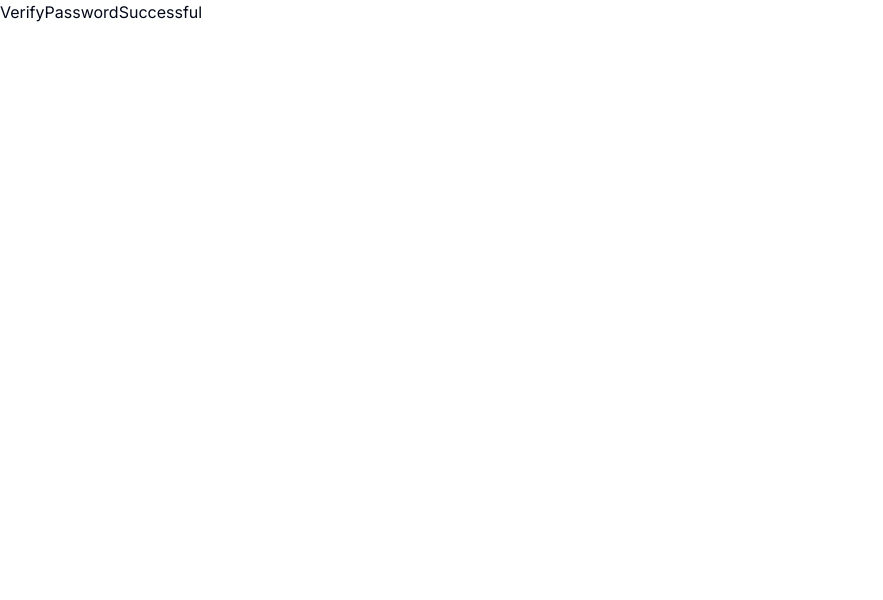
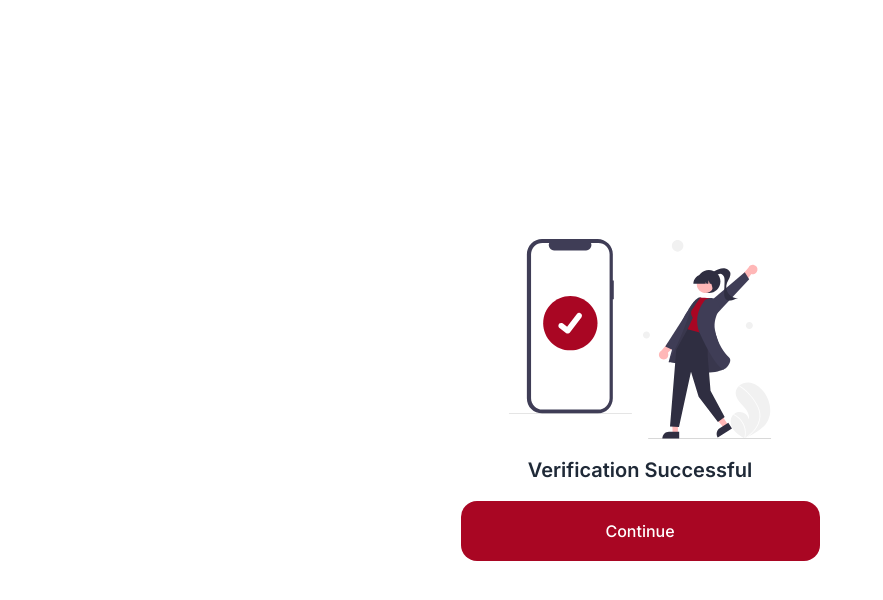
Before and after one commit to highfee/subsync-newsletter, a Next.js app: page /brand/verifyPasswordSuccessful in a window 1280 px wide. Shown: the top 600 px of the page, without its empty margins (0-883 px from the left). Built offline with nearby package versions, Linux system fonts and the light colour scheme.

Commit message:
brand auth ui done

```diff
--- a/app/brand/(auth)/resetPassword/page.jsx
+++ b/app/brand/(auth)/resetPassword/page.jsx
@@ -1,47 +1,53 @@
-"use client"
-import React, {useState} from 'react'
-import { useFormik } from 'formik'
-import { Button, InputField } from '@/components/ui'
-import {resetPasswordSchema} from "@/components/utils/formik";
+"use client";
+import React, { useState } from "react";
+import { useFormik } from "formik";
+import { Button, InputField } from "@/components/ui";
+import { resetPasswordSchema } from "@/components/utils/formik";
 //material ui icons
-import VisibilityOffIcon from '@mui/icons-material/VisibilityOff';
-import VisibilityIcon from '@mui/icons-material/Visibility';
+import VisibilityOffIcon from "@mui/icons-material/VisibilityOff";
+import VisibilityIcon from "@mui/icons-material/Visibility";
 
+const onSubmit = () => {
+  alert("submitted");
+};
+const ResetPassword = () => {
+  const [showPassword, setShowPassword] = useState(false);
+  const [passwordType, setPasswordType] = useState("password");
 
-const onSubmit = ()=>{
-  alert('submitted')
-}
-const ResetPassword = () => {
-  const [showPassword, setShowPassword] = useState(false)
-  const [passwordType, setPasswordType] = useState("password")
+  const handlepassword = () => {
+    if (showPassword == false) {
+      setShowPassword(!showPassword);
+      setPasswordType("text");
+    } else {
+      setShowPassword(!showPassword);
+      setPasswordType("password");
+    }
+  };
 
-  const handlepassword = ()=>{
-    if(showPassword == false){
-      setShowPassword(!showPassword);
-      setPasswordType("text")
-    }else{
-      setShowPassword(!showPassword);
-      setPasswordType("password")
-    }
-  }
-
-  const {values, errors, handleBlur, handleChange, handleSubmit, touched} = useFormik({
-    initialValues:{
-      password: "",
-      confirmPassword: ""
-    },
-    validationSchema :resetPasswordSchema ,
-    onSubmit,
-  })
+  const { values, errors, handleBlur, handleChange, handleSubmit, touched } =
+    useFormik({
+      initialValues: {
+        password: "",
+        confirmPassword: "",
+      },
+      validationSchema: resetPasswordSchema,
+      onSubmit,
+    });
 
   return (
-    <div className='flex justify-center items-center flex-col w-full h-[100vh]'>
-      <div className='flex flex-col justify-center items-center gap-y-3 mb-12 w-[80%]'>
-        <h1 className='text-[24px] font-semibold'>Reset Password</h1>
-        <p className='text-[14px] w-[400px] text-center'>Enter a new password the password should nt be the same as you previous password</p>
+    <div className="flex justify-center items-center flex-col w-full h-[100vh]">
+      <div className="flex flex-col justify-center items-center gap-y-3 mb-12 w-[80%]">
+        <h1 className="text-[24px] font-semibold">Reset Password</h1>
+        <p className="text-[14px] w-[400px] text-center">
+          Enter a new password the password should nt be the same as you
+          previous password
+        </p>
       </div>
-      <div className='w-[80%] relative'>
-        <form onSubmit={handleSubmit} className='w-[100%] flex flex-col items-center'>
+      <div className="w-[80%] relative">
+        <form
+          onSubmit={handleSubmit}
+          className="w-[100%] flex flex-col items-center"
+        >
           <div>
             <InputField
               value={values.password}
@@ -50,12 +56,17 @@ const ResetPassword = () => {
               label="Password"
               id="password"
               placeholder="Enter a new password"
-              handlepassword = {handlepassword}
-              icon={
-                showPassword ? <VisibilityIcon/> : <VisibilityOffIcon/>}
+              handlepassword={handlepassword}
+              icon={showPassword ? <VisibilityIcon /> : <VisibilityOffIcon />}
               type={passwordType}
             />
-            {errors.password && touched.password ? <p className="text-red-500 text-[14px] w-[90%]">{errors.password}</p> : ""}
+            {errors.password && touched.password ? (
+              <p className="text-red-500 text-[14px] w-[90%]">
+                {errors.password}
+              </p>
+            ) : (
+              ""
+            )}
           </div>
           <div>
             <InputField
@@ -65,20 +76,25 @@ const ResetPassword = () => {
               label="Confirm Password"
               id="confirmPassword"
               placeholder="Confirm your new password"
-              handlepassword = {handlepassword}
-              icon={
-                showPassword ? <VisibilityIcon/> : <VisibilityOffIcon/>}
+              handlepassword={handlepassword}
+              icon={showPassword ? <VisibilityIcon /> : <VisibilityOffIcon />}
               type={passwordType}
             />
-            {errors.confirmPassword && touched.confirmPassword ? <p className="text-red-500 text-[14px] w-[90%]">{errors.confirmPassword}</p> : ""}
+            {errors.confirmPassword && touched.confirmPassword ? (
+              <p className="text-red-500 text-[14px] w-[90%]">
+                {errors.confirmPassword}
+              </p>
+            ) : (
+              ""
+            )}
           </div>
           <Button className="rounded-[15px] w-[50%] text-xl md:text-2xl h-[50px] mt-8">
-            Sign in
-            </Button>
+            Change
+          </Button>
         </form>
       </div>
     </div>
-  )
-}
+  );
+};
 
-export default ResetPassword
+export default ResetPassword;
--- /dev/null
+++ b/app/brand/(auth)/verifyPassword/page.jsx
@@ -0,0 +1,37 @@
+import React from 'react'
+import { Button, InputField } from '@/components/ui'
+import Image from 'next/image'
+
+const UserVerifyPassword = () => {
+  return (
+    <div className="flex justify-center items-center flex-col w-full h-[100vh]">
+      <div className="flex flex-col justify-center items-center py-4">
+        <Image
+          src="/images/verifyPassword.svg"
+          width="300"
+          height="300"
+          alt=""
+          className="min-w-full max-h-[200px]"
+        />
+        <p className=' w-[200px] lg:w-[400px] text-[14px] text-center my-4'>An email has been sent to the provided email address above and copy the authentication code then past it in the field below</p>
+      </div>
+      <div className='w-[70%] relative'>
+        <form className='w-[100%] flex flex-col items-center'>
+          <div>
+            <InputField
+            label="Enter the code sent to you"
+            type="number"
+            id="code"
+            placeholder="Enter the code sent to you"
+            />
+          </div>
+          <Button className="rounded-[15px] w-[57%] text-xl md:text-2xl h-[50px] mt-8">
+           Authenticate
+          </Button>
+        </form>
+      </div>
+    </div>
+  );
+}
+
+export default UserVerifyPassword
--- a/app/brand/(auth)/verifyPasswordSuccessful/page.jsx
+++ b/app/brand/(auth)/verifyPasswordSuccessful/page.jsx
@@ -1,8 +1,27 @@
+
+
 import React from 'react'
+import Image from 'next/image'
+import { Button } from '@/components/ui'
+import Link from 'next/link'
 
 const VerifyPasswordSuccessful = () => {
   return (
-    <div>VerifyPasswordSuccessful</div>
+    <div className='flex justify-center items-center flex-col w-full h-[100vh]'>
+      <div>
+      <Image
+      src="/images/vpasssuccess.svg"
+      width="500"
+      height="500"
+      alt=""
+      className="min-w-full max-h-[200px]"
+      />
+      </div>
+      <h1 class=" w-[200px] my-4 font-semibold text-[20px] lg:w-[400px] text-gray-800 text-center">Verification Successful</h1>
+      <Button className="w-full md:w-[359px] bg-[#A90623]" asChild size="md">
+            <Link href="">Continue</Link>
+          </Button>
+    </div>
   )
 }
 
--- a/app/brand/(auth)/verrifyPassword/page.jsx
+++ /dev/null
@@ -1,9 +0,0 @@
-import React from 'react'
-
-const UserVerifyPassword = () => {
-  return (
-    <div>UserVerifyPassword</div>
-  )
-}
-
-export default UserVerifyPassword
```
Also changed, not shown: public/images/verifyPassword.svg (added), public/images/vpasssuccess.svg (added).
